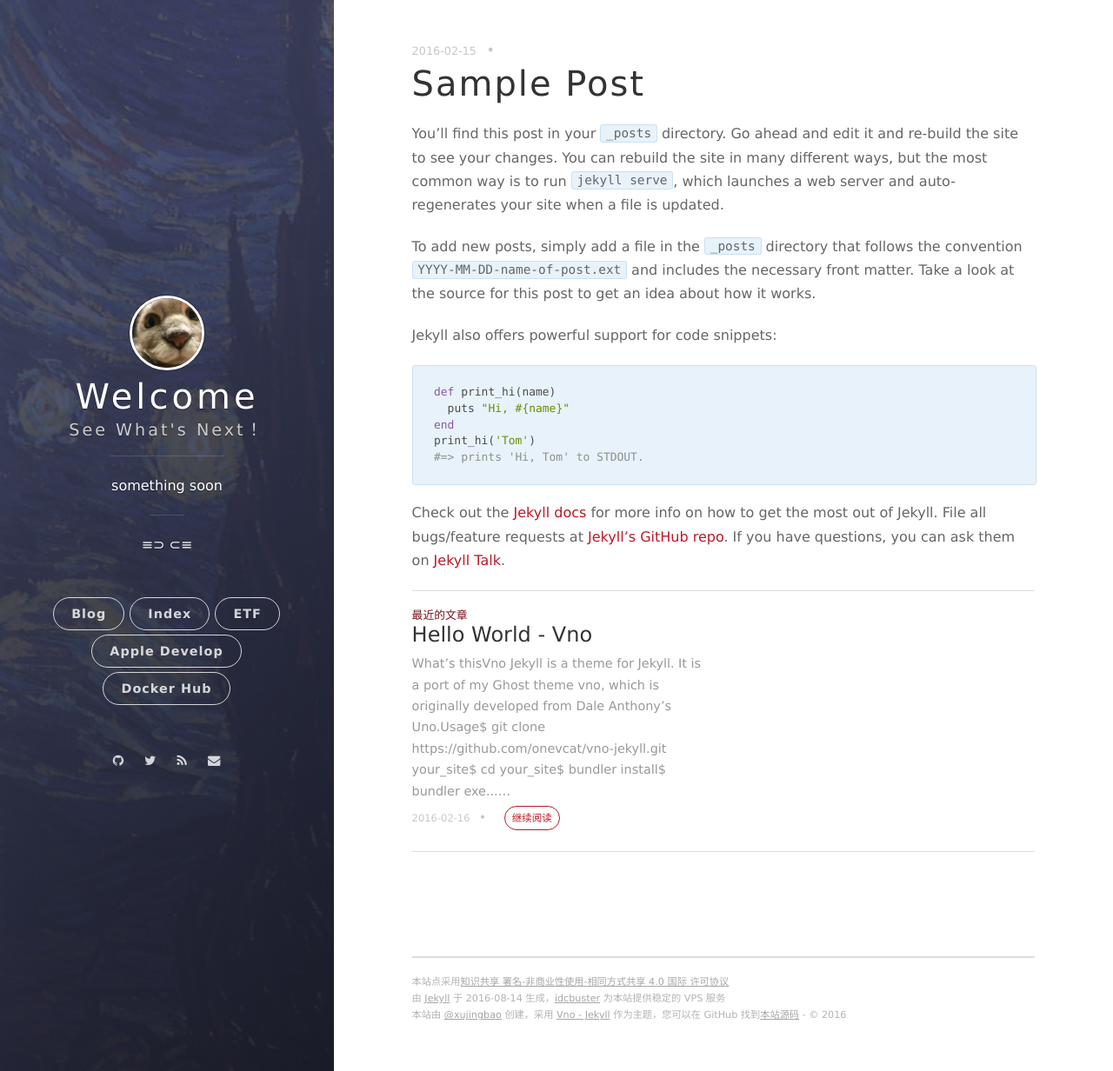
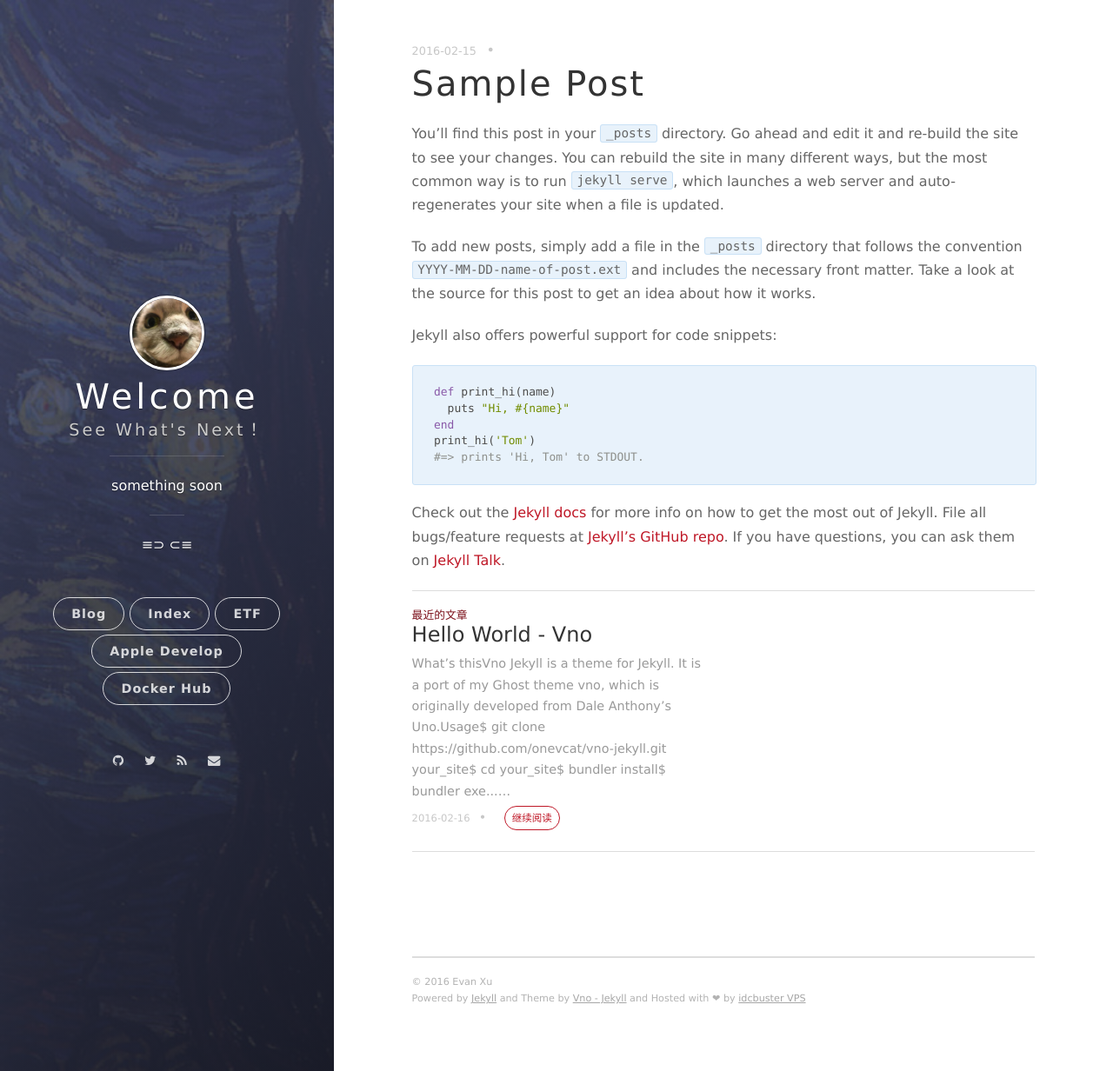
Before and after one commit to xujingbao/xujingbao.me, a Jekyll site: the page built from _posts/2016-02-15-sample-post.markdown, in a window 1280 px wide and 1232 px high. Shown: the whole window at 87% size. Built offline with Jekyll 4.4.1, drawn with Linux system fonts in a browser that asks for light colours; nearby versions of some CDN libraries; Markdown is read by kramdown in place of the engine named in the settings; comment, search, counter and statistics services are not loaded.

Commit message:
update footer

```diff
--- a/_includes/footer.html
+++ b/_includes/footer.html
@@ -1,7 +1,13 @@
 <section class="footer">
-    <footer>
-    	<span class="footer__copyright">本站点采用<a href="http://creativecommons.org/licenses/by-nc-sa/4.0/">知识共享 署名-非商业性使用-相同方式共享 4.0 国际 许可协议</a></span>
-        <span class="footer__copyright">由 <a href="https://jekyllrb.com">Jekyll</a> 于 {{ site.time | date: "%F" }} 生成，<a href="http://www.idcbuster.com/kvmcloud.html">idcbuster</a> 为本站提供稳定的 VPS 服务</span>
-        <span class="footer__copyright">本站{% if site.creator %}由 {{site.creator}} 创建，{% endif %}采用 <a href="https://github.com/onevcat/vno-jekyll">Vno - Jekyll</a> 作为主题，您可以在 GitHub 找到<a href="https://github.com/onevcat/OneV-s-Den">本站源码</a> - &copy; {{site.time | date: "%Y"}}</span>
-    </footer>
+	<footer>
+		<span class="footer__copyright">© 2016 Evan Xu</span>
+		<span class="footer__copyright">
+			Powered by
+			<a href="https://jekyllrb.com">Jekyll</a>
+			and Theme by
+			<a href="https://github.com/onevcat/vno-jekyll">Vno - Jekyll</a>
+			and Hosted with ❤ by
+			<a href="http://www.idcbuster.com/kvmcloud.html">idcbuster VPS</a>
+		</span>
+	</footer>
 </section>
```
Also changed, not shown: 4 other files.
